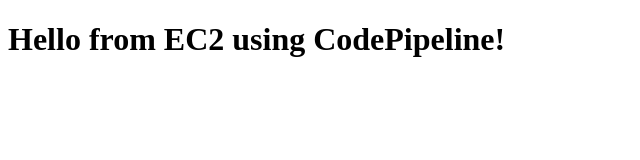
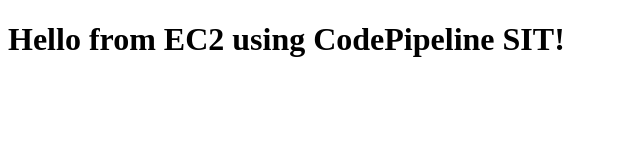
Before and after one commit to SivanInfoTech/codepipeline-demo, a plain HTML site: page index.html in a window 1280 px wide. Shown: the whole page, without its empty margins (0-640 px from the left). Drawn offline with Linux system fonts and the light colour scheme.

Commit message:
Update index.html

```diff
--- a/index.html
+++ b/index.html
@@ -4,6 +4,6 @@
   <title>My Demo App</title>
 </head>
 <body>
-  <h1>Hello from EC2 using CodePipeline!</h1>
+  <h1>Hello from EC2 using CodePipeline SIT!</h1>
 </body>
 </html>
```
